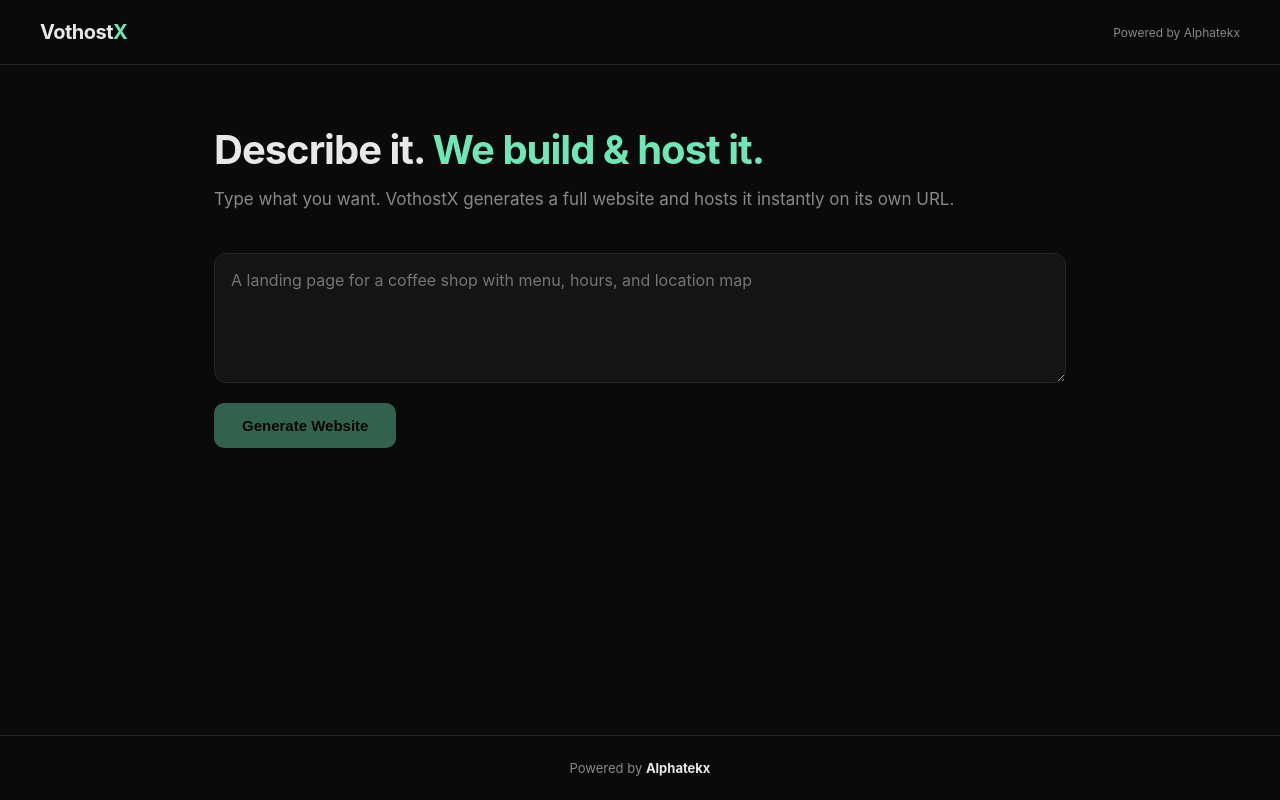
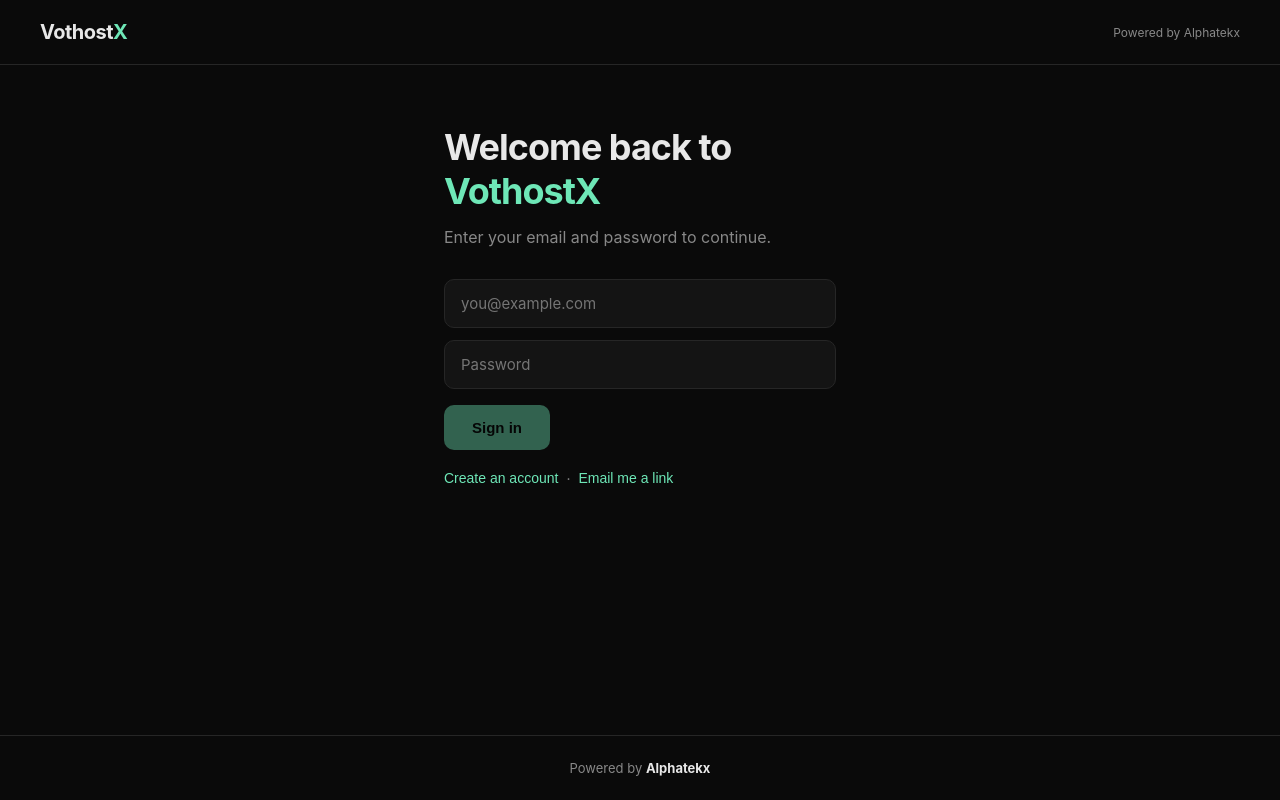
Before and after one commit to Dom-X-tech/VothostX-, a React (Vite) app in the folder web/: page / in a window 1280 px wide. Built offline with nearby package versions, Linux system fonts and the light colour scheme; no server answers; the HTML template or start-up script is replaced by a standard one.

Commit message:
Refactor App component with user authentication logic

```diff
--- a/web/src/App.tsx
+++ b/web/src/App.tsx
@@ -1,4 +1,4 @@
-import { useState } from "react";
+import { useEffect, useState } from "react";
 
 const API_URL =
   import.meta.env.VITE_API_URL || "https://vothostx.domx28718.workers.dev";
@@ -6,25 +6,171 @@
 const BRAND = "VothostX";
 const PARENT_BRAND = "Alphatekx";
 
+type User = { id: string; email: string; verified: number };
 type Result = { id: string; code: string; url: string };
+type Mode = "signin" | "signup" | "magic" | "sent" | "verify-failed";
 
 export default function App() {
+  const [user, setUser] = useState<User | null>(null);
+  const [loadingMe, setLoadingMe] = useState(true);
+
+  // Auth UI state
+  const [mode, setMode] = useState<Mode>("signin");
+  const [email, setEmail] = useState("");
+  const [password, setPassword] = useState("");
+  const [confirm, setConfirm] = useState("");
+  const [authBusy, setAuthBusy] = useState(false);
+  const [authMsg, setAuthMsg] = useState("");
+  const [authErr, setAuthErr] = useState("");
+
+  // Generator state
   const [prompt, setPrompt] = useState("");
   const [loading, setLoading] = useState(false);
   const [result, setResult] = useState<Result | null>(null);
   const [error, setError] = useState("");
 
+  // Handle /verify?token=xxx on first load
+  useEffect(() => {
+    const params = new URLSearchParams(window.location.search);
+    const token = params.get("token");
+    const isVerifyPath = window.location.pathname === "/verify";
+
+    if (token && isVerifyPath) {
+      fetch(`${API_URL}/api/auth/verify?token=${token}`, {
+        credentials: "include",
+      })
+        .then((r) => r.json().then((d) => ({ ok: r.ok, d })))
+        .then(({ ok, d }) => {
+          if (ok && d.ok) {
+            window.history.replaceState({}, "", "/");
+            return fetchMe();
+          } else {
+            setMode("verify-failed");
+            setAuthErr(d.error || "Verification failed");
+          }
+        })
+        .catch(() => {
+          setMode("verify-failed");
+          setAuthErr("Verification failed");
+        })
+        .finally(() => setLoadingMe(false));
+    } else {
+      fetchMe();
+    }
+  }, []);
+
+  async function fetchMe() {
+    try {
+      const res = await fetch(`${API_URL}/api/auth/me`, {
+        credentials: "include",
+      });
+      const data = await res.json();
+      setUser(data.user);
+    } catch {
+      setUser(null);
+    } finally {
+      setLoadingMe(false);
+    }
+  }
+
+  function resetAuth() {
+    setAuthErr("");
+    setAuthMsg("");
+  }
+
+  async function doSignup() {
+    resetAuth();
+    if (password !== confirm) {
+      setAuthErr("Passwords don't match");
+      return;
+    }
+    if (password.length < 8) {
+      setAuthErr("Password must be at least 8 characters");
+      return;
+    }
+    setAuthBusy(true);
+    try {
+      const res = await fetch(`${API_URL}/api/auth/signup`, {
+        method: "POST",
+        headers: { "content-type": "application/json" },
+        credentials: "include",
+        body: JSON.stringify({ email, password }),
+      });
+      const data = await res.json();
+      if (!res.ok) throw new Error(data.error);
+      setMode("sent");
+      setAuthMsg("Account created. Check your inbox to verify your email.");
+      setPassword("");
+      setConfirm("");
+    } catch (e) {
+      setAuthErr(e instanceof Error ? e.message : "Signup failed");
+    } finally {
+      setAuthBusy(false);
+    }
+  }
+
+  async function doLogin() {
+    resetAuth();
+    setAuthBusy(true);
+    try {
+      const res = await fetch(`${API_URL}/api/auth/login`, {
+        method: "POST",
+        headers: { "content-type": "application/json" },
+        credentials: "include",
+        body: JSON.stringify({ email, password }),
+      });
+      const data = await res.json();
+      if (!res.ok) throw new Error(data.error);
+      setUser(data.user);
+      setEmail("");
+      setPassword("");
+    } catch (e) {
+      setAuthErr(e instanceof Error ? e.message : "Login failed");
+    } finally {
+      setAuthBusy(false);
+    }
+  }
+
+  async function doMagicLink() {
+    resetAuth();
+    setAuthBusy(true);
+    try {
+      const res = await fetch(`${API_URL}/api/auth/request`, {
+        method: "POST",
+        headers: { "content-type": "application/json" },
+        credentials: "include",
+        body: JSON.stringify({ email }),
+      });
+      const data = await res.json();
+      if (!res.ok) throw new Error(data.error);
+      setMode("sent");
+      setAuthMsg("Check your inbox for a sign-in link.");
+    } catch (e) {
+      setAuthErr(e instanceof Error ? e.message : "Failed to send link");
+    } finally {
+      setAuthBusy(false);
+    }
+  }
+
+  async function logout() {
+    await fetch(`${API_URL}/api/auth/logout`, {
+      method: "POST",
+      credentials: "include",
+    });
+    setUser(null);
+    setResult(null);
+  }
+
   async function generate() {
     if (!prompt.trim()) return;
-
     setLoading(true);
     setError("");
     setResult(null);
-
     try {
       const res = await fetch(`${API_URL}/api/generate`, {
         method: "POST",
         headers: { "content-type": "application/json" },
+        credentials: "include",
         body: JSON.stringify({ prompt }),
       });
       const data = await res.json();
@@ -37,13 +183,163 @@
     }
   }
 
+  if (loadingMe) {
+    return (
+      <div className="app">
+        <div className="loading">Loading…</div>
+      </div>
+    );
+  }
+
+  // ---------------- Auth screen ----------------
+  if (!user) {
+    return (
+      <div className="app">
+        <header className="header">
+          <div className="logo">
+            Vothost<span>X</span>
+          </div>
+          <div className="parent">Powered by {PARENT_BRAND}</div>
+        </header>
+
+        <main className="main narrow">
+          {mode === "verify-failed" && (
+            <>
+              <h1>Verification failed</h1>
+              <p className="sub">{authErr}</p>
+              <button className="btn" onClick={() => setMode("signin")}>
+                Back to sign in
+              </button>
+            </>
+          )}
+
+          {mode === "sent" && (
+            <>
+              <h1>Check your inbox</h1>
+              <p className="sub">{authMsg}</p>
+              <button className="btn-ghost" onClick={() => setMode("signin")}>
+                Back to sign in
+              </button>
+            </>
+          )}
+
+          {(mode === "signin" || mode === "signup" || mode === "magic") && (
+            <>
+              <h1>
+                {mode === "signup" && <>Create your <span>{BRAND}</span> account</>}
+                {mode === "signin" && <>Welcome back to <span>{BRAND}</span></>}
+                {mode === "magic" && <>Sign in with email</>}
+              </h1>
+              <p className="sub">
+                {mode === "signup" && "Sign up to save and manage your sites."}
+                {mode === "signin" && "Enter your email and password to continue."}
+                {mode === "magic" && "We'll email you a one-time sign-in link."}
+              </p>
+
+              <input
+                className="input"
+                type="email"
+                placeholder="you@example.com"
+                value={email}
+                onChange={(e) => setEmail(e.target.value)}
+                disabled={authBusy}
+                autoComplete="email"
+              />
+
+              {mode !== "magic" && (
+                <input
+                  className="input mt"
+                  type="password"
+                  placeholder="Password"
+                  value={password}
+                  onChange={(e) => setPassword(e.target.value)}
+                  disabled={authBusy}
+                  autoComplete={mode === "signup" ? "new-password" : "current-password"}
+                />
+              )}
+
+              {mode === "signup" && (
+                <input
+                  className="input mt"
+                  type="password"
+                  placeholder="Confirm password"
+                  value={confirm}
+                  onChange={(e) => setConfirm(e.target.value)}
+                  disabled={authBusy}
+                  autoComplete="new-password"
+                />
+              )}
+
+              <button
+                className="btn"
+                disabled={authBusy || !email.trim()}
+                onClick={
+                  mode === "signup"
+                    ? doSignup
+                    : mode === "signin"
+                    ? doLogin
+                    : doMagicLink
+                }
+              >
+                {authBusy
+                  ? "Working…"
+                  : mode === "signup"
+                  ? "Create account"
+                  : mode === "signin"
+                  ? "Sign in"
+                  : "Send sign-in link"}
+              </button>
+
+              {authErr && <p className="error">{authErr}</p>}
+
+              <div className="auth-switch">
+                {mode === "signin" && (
+                  <>
+                    <button className="link" onClick={() => { resetAuth(); setMode("signup"); }}>
+                      Create an account
+                    </button>
+                    <span className="dot">·</span>
+                    <button className="link" onClick={() => { resetAuth(); setMode("magic"); }}>
+                      Email me a link
+                    </button>
+                  </>
+                )}
+                {mode === "signup" && (
+                  <button className="link" onClick={() => { resetAuth(); setMode("signin"); }}>
+                    Already have an account? Sign in
+                  </button>
+                )}
+                {mode === "magic" && (
+                  <button className="link" onClick={() => { resetAuth(); setMode("signin"); }}>
+                    Use password instead
+                  </button>
+                )}
+              </div>
+            </>
+          )}
+        </main>
+
+        <footer className="footer">
+          Powered by <strong>{PARENT_BRAND}</strong>
+        </footer>
+        <style>{styles}</style>
+      </div>
+    );
+  }
+
+  // ---------------- Main app ----------------
   return (
     <div className="app">
       <header className="header">
         <div className="logo">
           Vothost<span>X</span>
         </div>
-        <div className="parent">Powered by {PARENT_BRAND}</div>
+        <div className="header-right">
+          <span className="user-email">{user.email}</span>
+          <button className="btn-ghost" onClick={logout}>
+            Sign out
+          </button>
+        </div>
       </header>
 
       <main className="main">
@@ -51,18 +347,18 @@
           Describe it. <span>We build &amp; host it.</span>
         </h1>
         <p className="sub">
-          Type what you want. {BRAND} generates a full website and hosts it
-          instantly on its own URL.
+          Type what you want. {BRAND} generates a full website and hosts it.
         </p>
 
         <textarea
+          className="textarea"
           value={prompt}
           onChange={(e) => setPrompt(e.target.value)}
           placeholder="A landing page for a coffee shop with menu, hours, and location map"
           disabled={loading}
         />
 
-        <button onClick={generate} disabled={loading || !prompt.trim()}>
+        <button className="btn" onClick={generate} disabled={loading || !prompt.trim()}>
           {loading ? "Generating…" : "Generate Website"}
         </button>
 
@@ -96,156 +392,46 @@
       <footer className="footer">
         Powered by <strong>{PARENT_BRAND}</strong>
       </footer>
-
       <style>{styles}</style>
     </div>
   );
 }
 
 const styles = `
-.app {
-  display: flex;
-  flex-direction: column;
-  min-height: 100vh;
-}
-
-.header {
-  padding: 20px 40px;
-  display: flex;
-  justify-content: space-between;
-  align-items: center;
-  border-bottom: 1px solid var(--border);
-}
-
-.logo {
-  font-size: 20px;
-  font-weight: 700;
-  letter-spacing: -0.5px;
-}
-
-.logo span { color: var(--accent); }
-
-.parent {
-  font-size: 12px;
-  color: var(--muted);
-}
-
-.main {
-  flex: 1;
-  max-width: 900px;
-  margin: 0 auto;
-  padding: 60px 24px;
-  width: 100%;
-}
-
-h1 {
-  font-size: 40px;
-  font-weight: 700;
-  letter-spacing: -1px;
-  margin-bottom: 12px;
-}
-
-h1 span { color: var(--accent); }
-
-.sub {
-  color: var(--muted);
-  font-size: 17px;
-  margin-bottom: 40px;
-  line-height: 1.6;
-}
-
-textarea {
-  width: 100%;
-  height: 130px;
-  padding: 16px;
-  font-size: 16px;
-  font-family: inherit;
-  border: 1px solid var(--border);
-  border-radius: 12px;
-  background: var(--panel);
-  color: var(--text);
-  resize: vertical;
-  transition: border-color 0.15s;
-}
-
-textarea:focus {
-  outline: none;
-  border-color: var(--accent);
-}
-
-textarea:disabled { opacity: 0.6; }
-
-button {
-  margin-top: 16px;
-  padding: 14px 28px;
-  font-size: 15px;
-  font-weight: 600;
-  cursor: pointer;
-  background: var(--accent);
-  color: #000;
-  border: none;
-  border-radius: 10px;
-  transition: opacity 0.15s;
-}
-
-button:hover:not(:disabled) { opacity: 0.85; }
-button:disabled { opacity: 0.4; cursor: not-allowed; }
-
-.status {
-  color: var(--muted);
-  font-size: 14px;
-  margin-top: 20px;
-}
-
-.error {
-  color: #f87171;
-  font-size: 14px;
-  margin-top: 20px;
-}
-
-.success {
-  color: var(--accent);
-  font-size: 14px;
-  margin-top: 24px;
-  margin-bottom: 12px;
-}
-
-.preview {
-  width: 100%;
-  height: 560px;
-  border: 1px solid var(--border);
-  border-radius: 12px;
-  background: #fff;
-  margin-top: 8px;
-}
-
-.meta {
-  margin-top: 20px;
-  padding: 20px;
-  background: var(--panel);
-  border: 1px solid var(--border);
-  border-radius: 12px;
-  font-size: 14px;
-  line-height: 1.7;
-}
-
-.meta strong { color: var(--accent); }
-
-.meta code {
-  background: #000;
-  padding: 2px 8px;
-  border-radius: 4px;
-  color: var(--accent);
-  font-size: 13px;
-}
-
-.footer {
-  padding: 24px;
-  text-align: center;
-  font-size: 13px;
-  color: var(--muted);
-  border-top: 1px solid var(--border);
-}
-
-.footer strong { color: var(--text); }
+.app{display:flex;flex-direction:column;min-height:100vh}
+.header{padding:20px 40px;display:flex;justify-content:space-between;align-items:center;border-bottom:1px solid var(--border)}
+.header-right{display:flex;align-items:center;gap:16px}
+.logo{font-size:20px;font-weight:700;letter-spacing:-.5px}
+.logo span{color:var(--accent)}
+.parent{font-size:12px;color:var(--muted)}
+.user-email{font-size:13px;color:var(--muted)}
+.main{flex:1;max-width:900px;margin:0 auto;padding:60px 24px;width:100%}
+.main.narrow{max-width:440px}
+h1{font-size:36px;font-weight:700;letter-spacing:-1px;margin-bottom:12px}
+h1 span{color:var(--accent)}
+.sub{color:var(--muted);font-size:16px;margin-bottom:28px;line-height:1.6}
+.input,.textarea{width:100%;padding:14px 16px;font-size:15px;font-family:inherit;border:1px solid var(--border);border-radius:10px;background:var(--panel);color:var(--text)}
+.textarea{height:130px;resize:vertical}
+.input.mt{margin-top:12px}
+.input:focus,.textarea:focus{outline:none;border-color:var(--accent)}
+.input:disabled,.textarea:disabled{opacity:.6}
+.btn{margin-top:16px;padding:14px 28px;font-size:15px;font-weight:600;cursor:pointer;background:var(--accent);color:#000;border:none;border-radius:10px;width:auto}
+.btn:hover:not(:disabled){opacity:.85}
+.btn:disabled{opacity:.4;cursor:not-allowed}
+.btn-ghost{margin-top:16px;background:transparent;color:var(--muted);border:1px solid var(--border);padding:10px 18px;border-radius:8px;cursor:pointer;font-size:13px}
+.btn-ghost:hover{color:var(--text);border-color:var(--text)}
+.link{background:none;border:none;color:var(--accent);cursor:pointer;font-size:14px;padding:0;font-weight:500}
+.link:hover{text-decoration:underline}
+.auth-switch{margin-top:20px;font-size:14px;display:flex;align-items:center;gap:8px;flex-wrap:wrap}
+.dot{color:var(--muted)}
+.status{color:var(--muted);font-size:14px;margin-top:20px}
+.error{color:#f87171;font-size:14px;margin-top:16px}
+.success{color:var(--accent);font-size:14px;margin-top:24px;margin-bottom:12px}
+.loading{display:flex;align-items:center;justify-content:center;min-height:100vh;color:var(--muted)}
+.preview{width:100%;height:560px;border:1px solid var(--border);border-radius:12px;background:#fff;margin-top:8px}
+.meta{margin-top:20px;padding:20px;background:var(--panel);border:1px solid var(--border);border-radius:12px;font-size:14px;line-height:1.7}
+.meta strong{color:var(--accent)}
+.meta code{background:#000;padding:2px 8px;border-radius:4px;color:var(--accent);font-size:13px}
+.footer{padding:24px;text-align:center;font-size:13px;color:var(--muted);border-top:1px solid var(--border)}
+.footer strong{color:var(--text)}
 `;
```
